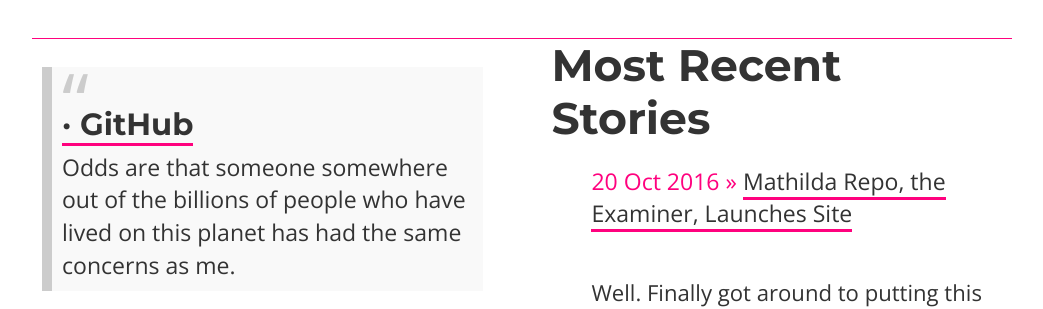
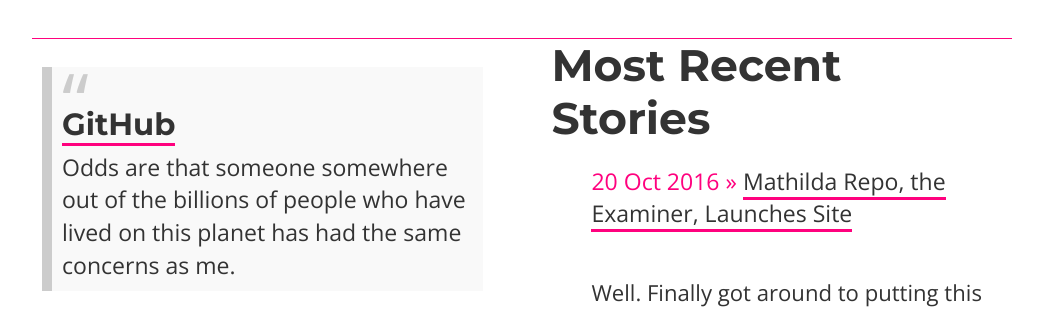
Before and after one commit to ariesti/ariesti.github.io, a Jekyll site: the page built from index.html, in a window 1280 px wide. Shown: the part 773-1082 px from the top of the page, without its empty margins (118-1161 px from the left). Built offline with Jekyll 4.4.1, drawn with Linux system fonts in a browser that asks for light colours.

Commit message:
Update index.html

```diff
--- a/index.html
+++ b/index.html
@@ -37,7 +37,7 @@ description: Towards digital humanities
 	</div>
 
 	<div class="half">
-	<blockquote class="embedly-card" data-card-controls="0"><h4><a href="https://github.com/ariesti">· GitHub</a></h4><p>Odds are that someone somewhere out of the billions of people who have lived on this planet has had the same concerns as me.</p></blockquote>
+	<blockquote class="embedly-card" data-card-controls="0"><h4><a href="https://github.com/ariesti">GitHub</a></h4><p>Odds are that someone somewhere out of the billions of people who have lived on this planet has had the same concerns as me.</p></blockquote>
 	<script async src="//cdn.embedly.com/widgets/platform.js" charset="UTF-8"></script>
 	</div>
 
```
